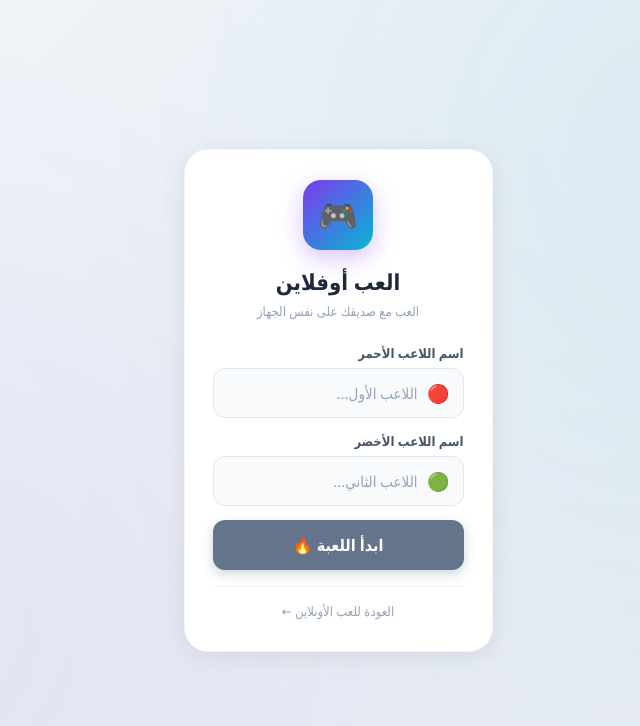
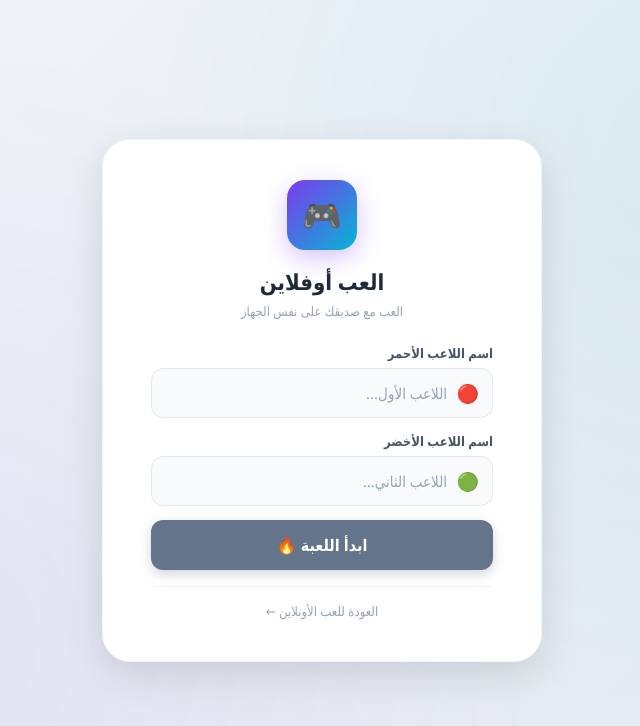
Before and after one commit to anoshah/om3, a website: page public/index.html in a window 1280 px wide. Both pictures are taken after a click on the button "أو العب بدون إنترنت 🎮". Shown: the whole page, without its empty margins (318-958 px from the left). Drawn offline with nearby package versions, Linux system fonts and the light colour scheme; no server answers.

Commit message:
Add files via upload

```diff
--- a/public/index.html
+++ b/public/index.html
@@ -44,7 +44,7 @@
         }
 
         /* شاشة الدخول */
-        #login-screen {
+        #login-screen, #offline-login {
             background: #ffffff;
             padding: 30px 28px;
             border-radius: 24px;
@@ -53,9 +53,11 @@
             width: calc(100% - 32px); max-width: 400px; text-align: center;
             position: relative; z-index: 1;
             animation: fadeInUp 0.5s ease-out;
-            max-height: 85vh;
-            overflow-y: auto;
+            max-height: 90vh;
+            overflow: hidden;
         }
+
+        #offline-login { display: none; }
 
         @keyframes fadeInUp {
             from { opacity: 0; transform: translateY(30px); }
@@ -196,7 +198,7 @@
             width: 100%; max-width: 600px;
             height: 100vh; height: 100dvh;
             padding: 15px; box-sizing: border-box;
-            overflow-y: auto;
+            overflow: hidden;
             position: relative;
         }
 
@@ -207,11 +209,12 @@
                 padding: 20px;
             }
             h1 { font-size: 32px; margin-bottom: 24px; }
-            #login-screen {
+            #login-screen, #offline-login {
                 padding: 40px 48px; max-width: 440px;
                 box-shadow: 0 12px 40px rgba(0, 0, 0, 0.12);
                 max-height: none;
                 border-radius: 28px;
+                overflow: hidden;
             }
 
             #game-screen {
@@ -222,6 +225,7 @@
                 background: #ffffff;
                 border-radius: 24px;
                 box-shadow: 0 12px 40px rgba(0,0,0,0.1);
+                overflow: hidden;
             }
             .scoreboard { margin-bottom: 16px; }
             .player-card { padding: 16px; }
@@ -443,8 +447,7 @@
         </div>
     </div>
 
-    <div id="offline-login" style="display:none; position:relative; z-index:1;">
-        <div style="background:#ffffff; padding:30px 28px; border-radius:24px; box-shadow:0 4px 24px rgba(0,0,0,0.08); border:1px solid #f1f5f9; width:calc(100% - 32px); max-width:400px; text-align:center;">
+    <div id="offline-login">
         <div class="login-logo">🎮</div>
         <div class="login-title">العب أوفلاين</div>
         <div class="login-subtitle">العب مع صديقك على نفس الجهاز</div>
@@ -473,7 +476,6 @@
             <button onclick="toggleOfflineMode()" style="background:none; border:none; color:#94a3b8; cursor:pointer; font-size:13px; font-family:inherit;">
                 العودة للعب الأونلاين ←
             </button>
-            </div>
         </div>
     </div>
 
```
Lines whose indentation alone changed are shown as unchanged.
